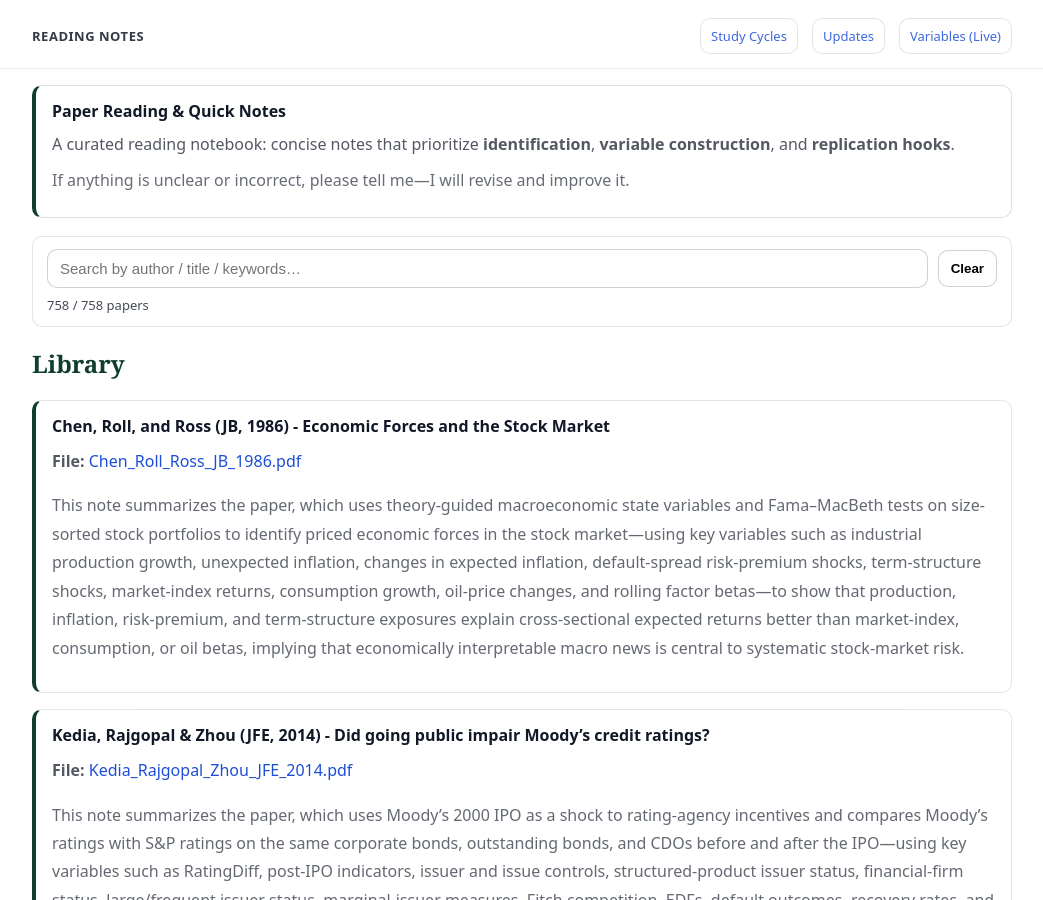
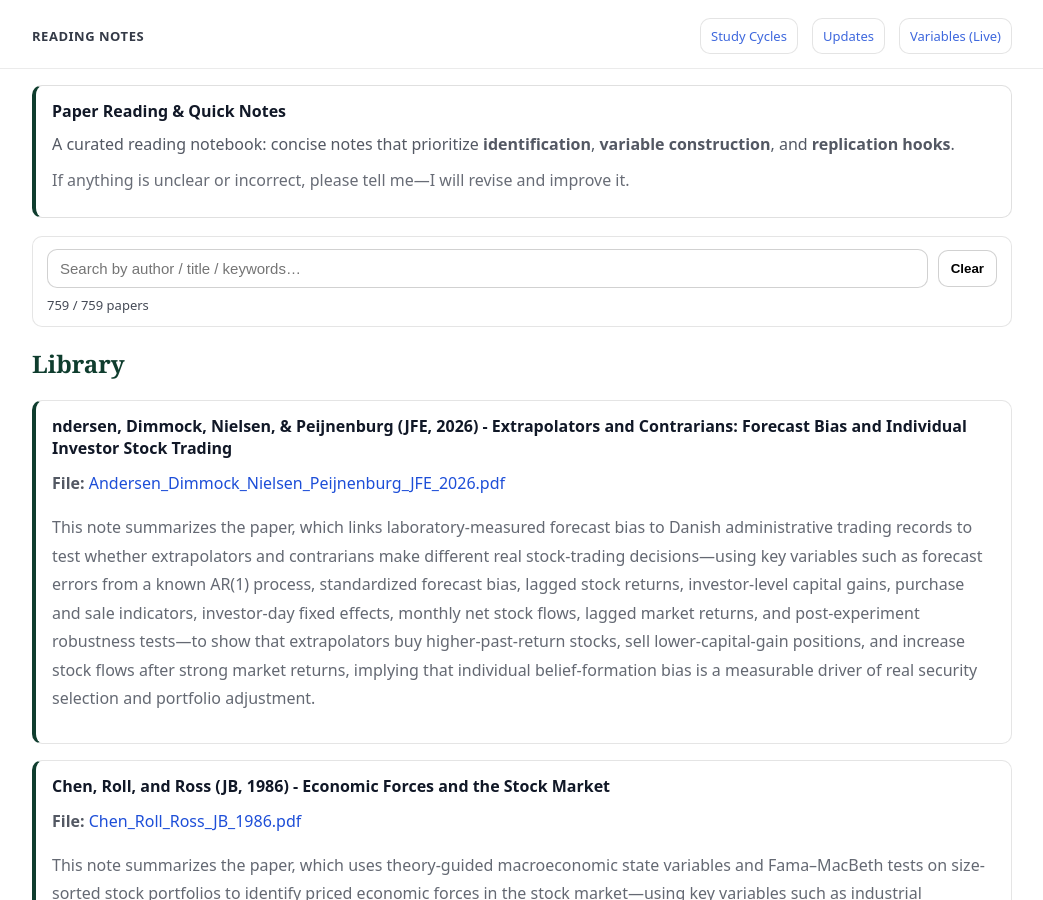
Before and after one commit to yaxinzn/study-archive, a Jekyll site: the page built from reading/index.md, in a window 1280 px wide and 900 px high. Shown: the whole window, without its empty margins (118-1161 px from the left). Built offline with Jekyll 4.4.1, drawn with Linux system fonts in a browser that asks for light colours.

Commit message:
Reading: add/update Andersen_Dimmock_Nielsen_Peijnenburg_JFE_2026.pdf

```diff
--- a/_data/reading.yml
+++ b/_data/reading.yml
@@ -1,3 +1,7 @@
+- title: "ndersen, Dimmock, Nielsen, & Peijnenburg (JFE, 2026) - Extrapolators and Contrarians: Forecast Bias and Individual Investor Stock Trading"
+  file: "Andersen_Dimmock_Nielsen_Peijnenburg_JFE_2026.pdf"
+  desc: "This note summarizes the paper, which links laboratory-measured forecast bias to Danish administrative trading records to test whether extrapolators and contrarians make different real stock-trading decisions—using key variables such as forecast errors from a known AR(1) process, standardized forecast bias, lagged stock returns, investor-level capital gains, purchase and sale indicators, investor-day fixed effects, monthly net stock flows, lagged market returns, and post-experiment robustness tests—to show that extrapolators buy higher-past-return stocks, sell lower-capital-gain positions, and increase stock flows after strong market returns, implying that individual belief-formation bias is a measurable driver of real security selection and portfolio adjustment."
+
 - title: "Chen, Roll, and Ross (JB, 1986) - Economic Forces and the Stock Market"
   file: "Chen_Roll_Ross_JB_1986.pdf"
   desc: "This note summarizes the paper, which uses theory-guided macroeconomic state variables and Fama–MacBeth tests on size-sorted stock portfolios to identify priced economic forces in the stock market—using key variables such as industrial production growth, unexpected inflation, changes in expected inflation, default-spread risk-premium shocks, term-structure shocks, market-index returns, consumption growth, oil-price changes, and rolling factor betas—to show that production, inflation, risk-premium, and term-structure exposures explain cross-sectional expected returns better than market-index, consumption, or oil betas, implying that economically interpretable macro news is central to systematic stock-market risk."
```
Also changed, not shown: 1 other file.
